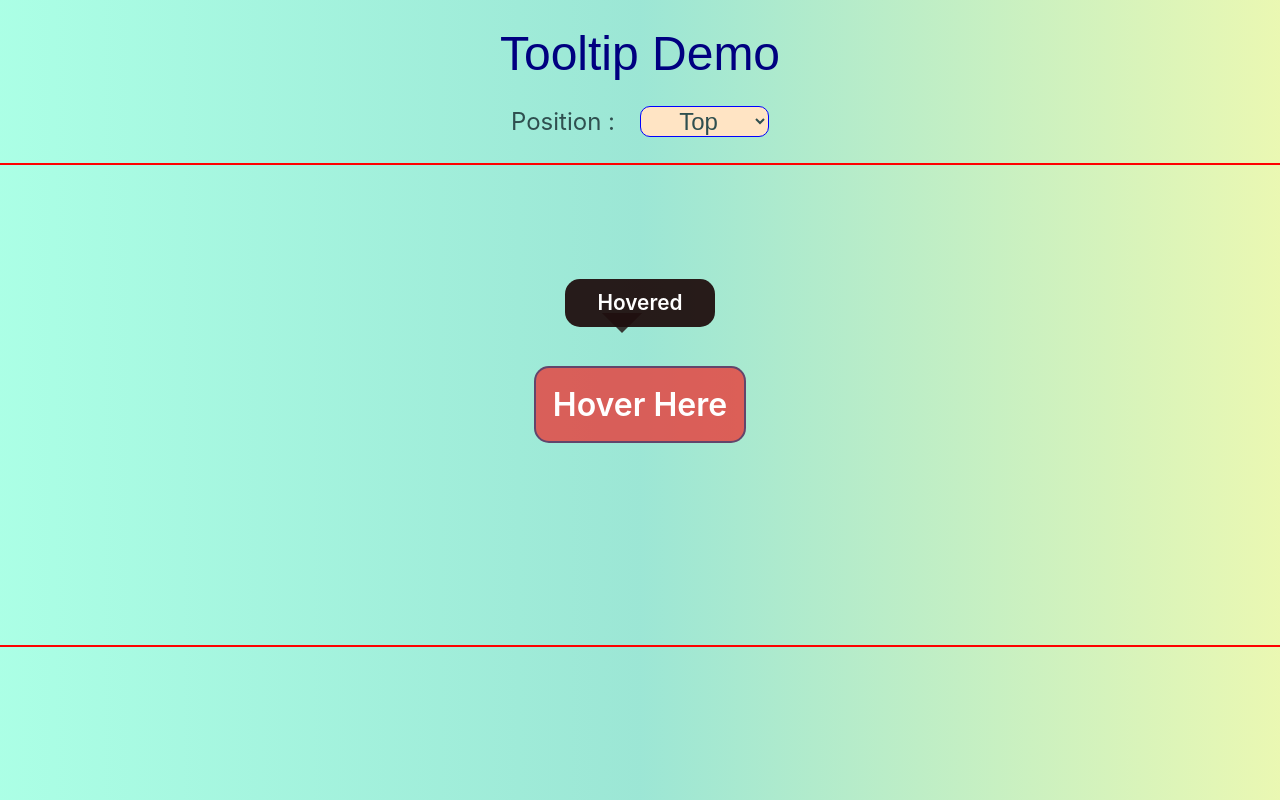
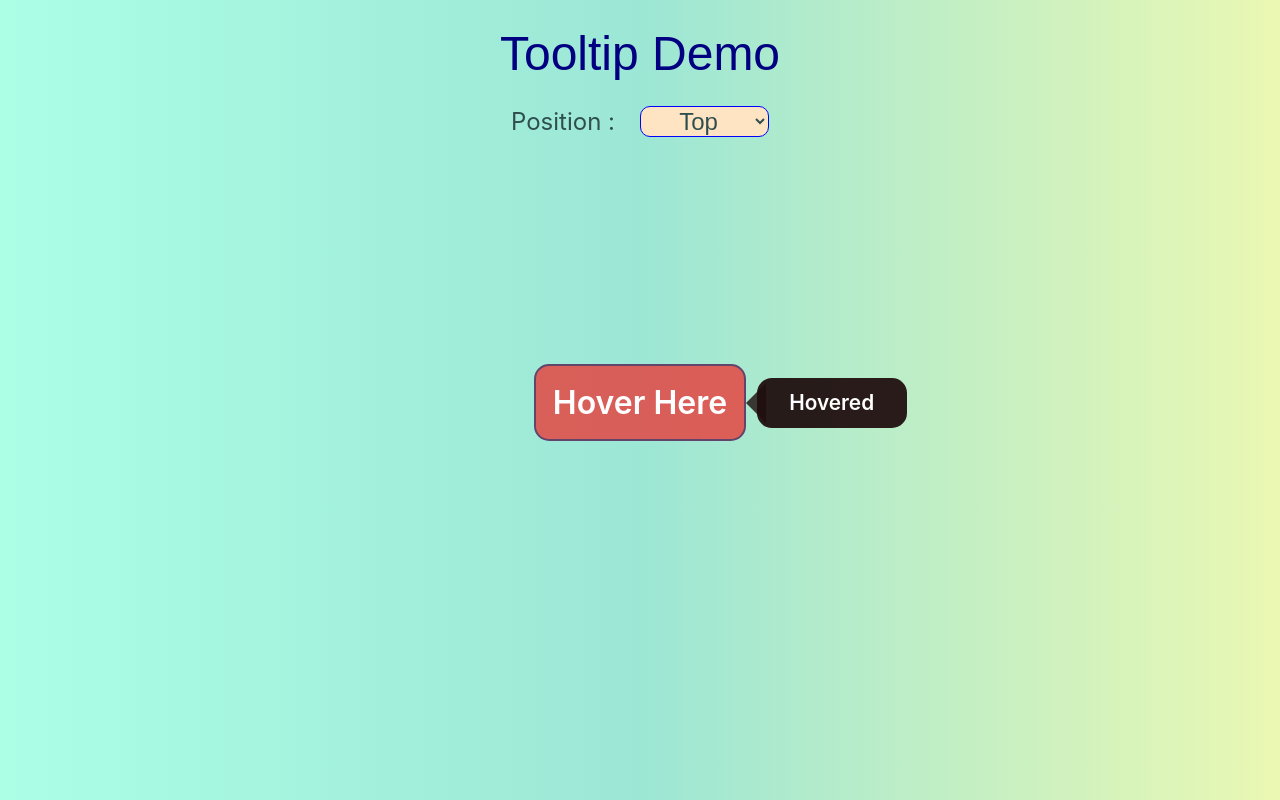
Before and after one commit to dheerajk7/Tooltip-react, a React (Create React App) app: page / in a window 1280 px wide. Built offline with nearby package versions, Linux system fonts and the light colour scheme.

Commit message:
add tooltip position for left and right

```diff
--- a/src/assets/css/tooltip.css
+++ b/src/assets/css/tooltip.css
@@ -4,7 +4,6 @@
   align-items: center;
   justify-content: center;
   height: 60%;
-  border: 2px solid red;
   width: 100%;
   margin-top: 2%;
   position: relative;
@@ -12,6 +11,7 @@
 
 .button {
   font-size: 2rem;
+  position: relative;
   padding: 17px;
   background: #f12727b5;
   color: white;
@@ -26,7 +26,7 @@
 }
 
 .tooltip-message-container {
-  height: 10%;
+  height: 50px;
   border-radius: 15px;
   width: 150px;
   background: #1f0e0ef0;
@@ -38,14 +38,27 @@
   font-size: 1.3rem;
   font-weight: 600;
   color: white;
+  cursor: default;
 }
 
 .message-container-position-bottom {
-  bottom: 114px;
+  top: 120%;
+  left: 12%;
 }
 
 .message-container-position-top {
-  top: 114px;
+  bottom: 120%;
+  left: 12%;
+}
+
+.message-container-position-left {
+  right: 107%;
+  top: 16%;
+}
+
+.message-container-position-right {
+  left: 106%;
+  top: 16%;
 }
 
 .arrow {
@@ -63,9 +76,25 @@
 }
 
 .down-arrow {
-  top: 34px;
+  top: 42px;
   left: 37px;
   border-top: 20px solid #1f0e0ecf;
   border-left: 20px solid transparent;
   border-right: 20px solid transparent;
 }
+
+.right-arrow {
+  top: 5px;
+  right: -11px;
+  border-left: 20px solid #1f0e0ecf;
+  border-top: 20px solid transparent;
+  border-bottom: 20px solid transparent;
+}
+
+.left-arrow {
+  top: 5px;
+  left: -11px;
+  border-right: 20px solid #1f0e0ecf;
+  border-top: 20px solid transparent;
+  border-bottom: 20px solid transparent;
+}
--- a/src/components/Tooltip.js
+++ b/src/components/Tooltip.js
@@ -5,14 +5,47 @@ class Tooltip extends Component {
   render() {
     return (
       <div className="tooltip-container">
-        <div className="button">Hover Here</div>
-        <div className="tooltip-message-container message-container-position-top ">
-          Hovered
-          <div className="arrow down-arrow"></div>
+        <div className="button">
+          Hover Here
+          <div className="tooltip-message-container message-container-position-right ">
+            Hovered
+            <div className="arrow left-arrow"></div>
+          </div>
         </div>
       </div>
     );
   }
 }
 
+const styles = {
+  downPosition: {
+    containerPosition: { top: '120%', left: '12%' },
+    arrowPosition: {
+      top: '-12px',
+      right: '20px',
+      borderBottom: '20px solid #1f0e0ecf',
+      borderLeft: '20px solid transparent',
+      borderRight: '20px solid transparent',
+    },
+  },
+  topPosition: {
+    containerPosition: { bottom: '120%', left: '12%' },
+    arrowPosition: {
+      top: '42px',
+      left: '37px',
+      borderTop: '20px solid #1f0e0ecf',
+      borderLeft: '20px solid transparent',
+      borderRight: '20px solid transparent',
+    },
+  },
+  topPosition: {
+    containerPosition: {},
+    arrowPosition: {},
+  },
+  bottomPosition: {
+    containerPosition: {},
+    arrowPosition: {},
+  },
+};
+
 export default Tooltip;
```
